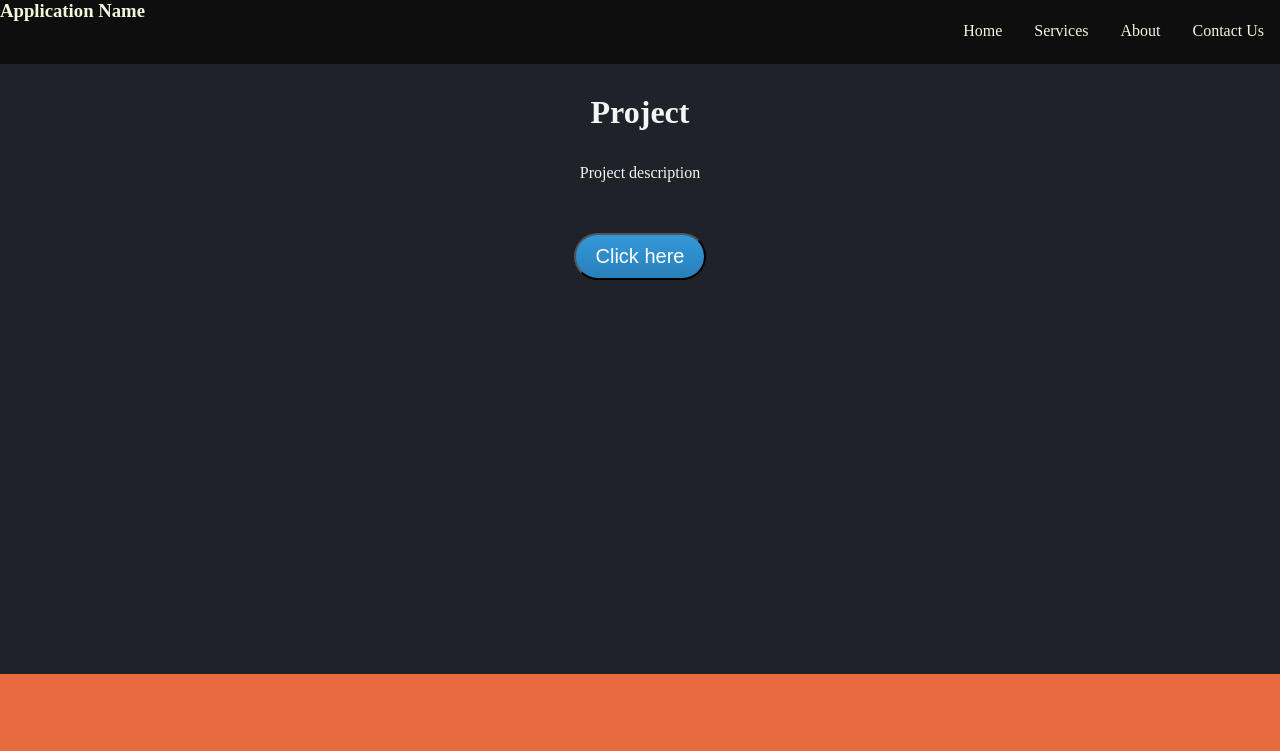
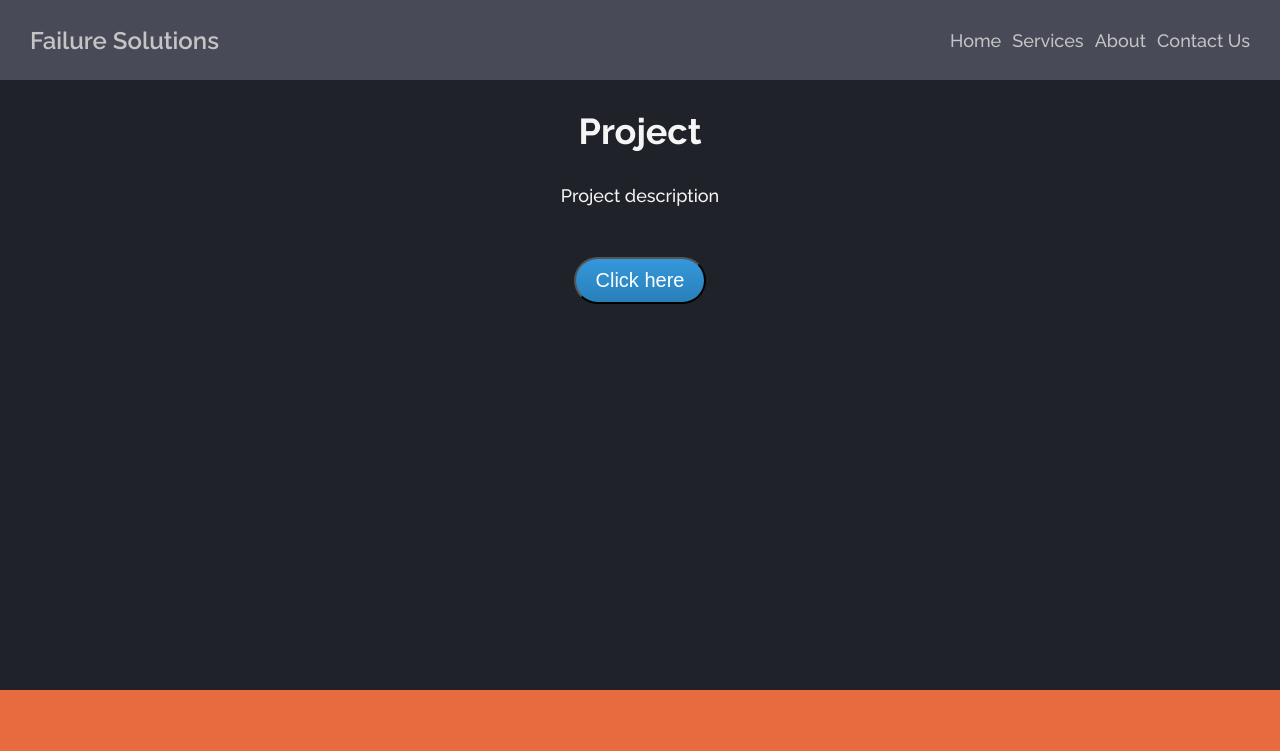
Before and after one commit to PrathmeshKupade/Project, a plain HTML site: page index.html in a window 1280 px wide. Shown: the top 751 px of the page. Drawn offline with Linux system fonts and the light colour scheme.

Commit message:
New Navbar

```diff
--- a/index.html
+++ b/index.html
@@ -4,23 +4,42 @@
     <meta charset="UTF-8">
     <meta http-equiv="X-UA-Compatible" content="IE=edge">
     <meta name="viewport" content="width=device-width, initial-scale=1.0">
+    <link rel="preconnect" href="https://fonts.googleapis.com">
+    <link rel="preconnect" href="https://fonts.gstatic.com" crossorigin>
+    <link href="https://fonts.googleapis.com/css2?family=Raleway:ital,wght@0,100;0,200;0,300;0,400;0,500;0,600;0,700;0,800;0,900;1,100;1,200;1,300;1,400;1,500;1,600;1,700;1,800;1,900&display=swap" rel="stylesheet">
     <title>New Website</title>
     <link rel="stylesheet" href="styles.css">
 </head>
 <body>
-    <header>
-        <nav>
-            <div>
-                <h3 class="app-title">Application Name</h3>
-            </div>
+    <!-- Navbar Starts Here -->
+
+    <nav class="navbar">
+        <div class="logo">
+            <a href="#">
+                Failure Solutions
+            </a>
+        </div>
+        <div class="navLinks">
             <ul>
-                <li><a href="#">Home</a></li>
-                <li><a href="#">Services</a></li>
-                <li><a href="#">About</a></li>
-                <li><a href="#">Contact Us</a></li>
+                <a class="navLink" href="#">
+                    Home
+                </a>
+                <a class="navLink" href="#">
+                    Services
+                </a>
+                <a class="navLink" href="#">
+                    About
+                </a>
+                <a class="navLink" href="#">
+                    Contact Us
+                </a>
             </ul>
-        </nav>
-    </header>
+        </div>
+    </nav>
+
+    <!-- Navbar Ends Here -->
+
+    <!-- Hero Section Starts Here -->
 
     <div class="introduction">
         <div class="intro-title">
@@ -34,6 +53,8 @@
             </button>
         </div>
     </div>
+
+    <!-- Hero Section Ends Here -->
 
     <div class="services">
         <div class="first-box">
--- a/styles.css
+++ b/styles.css
@@ -1,40 +1,64 @@
+/* Boilerplate for CSS */
 *{
   margin: 0;
   padding: 0;
+  box-sizing: border-box;
 }
 
+/* CSS Variables */
+:root{
+    --c-dark: #484A58;
+    --c-light: #C4C4C4;
+    --c-brand: #7C8095;
+}
+
+
+/* Global CSS */
 body{
-    background:white
+    font-family: 'Raleway', sans-serif;
+    font-size: 18px;
+    font-weight: 500;
+    background-color: var(--c-dark);
+    color: var(--c-light);
+}
+
+a {
+    text-decoration: none;
+    color: inherit;
 }
 
 /* Navigation bar */
 
-header{
-   background-color: rgba(0, 0, 0, 0.945);
-   height: 4rem;
+.navbar {
+    width: 100%;
+    height: 10vh;
+    background-color: var(--c-dark);
+    color: var(--c-light);
+    display: flex;
+    justify-content: space-between;
+    align-items: center;
+    padding: 30px;
 }
 
- nav div{
-    display: inline;
-    color: beige;
+.navbar .logo {
+    color: var(--c-light);
+    font-size: 24px;
+    font-weight: 600;
+}
+
+.navbar .logo :hover {
+    color: var(--c-brand);
+}
+
+.navbar .navLinks ul{
+    width: 300px;
+    display: flex;
+    list-style-type: none;
+    justify-content: space-between;
 
 }
 
-ul{
-   display: flex;
-   list-style: none;
-   justify-content: right;
-   text-align: center;
-
-}
-
-ul li a{
-    text-decoration: none;
-    padding: 1rem;
-    color: beige;
-}
-
-/* Introduction section*/
+/* Hero section*/
 
 .introduction{
     height: 610px;
```
